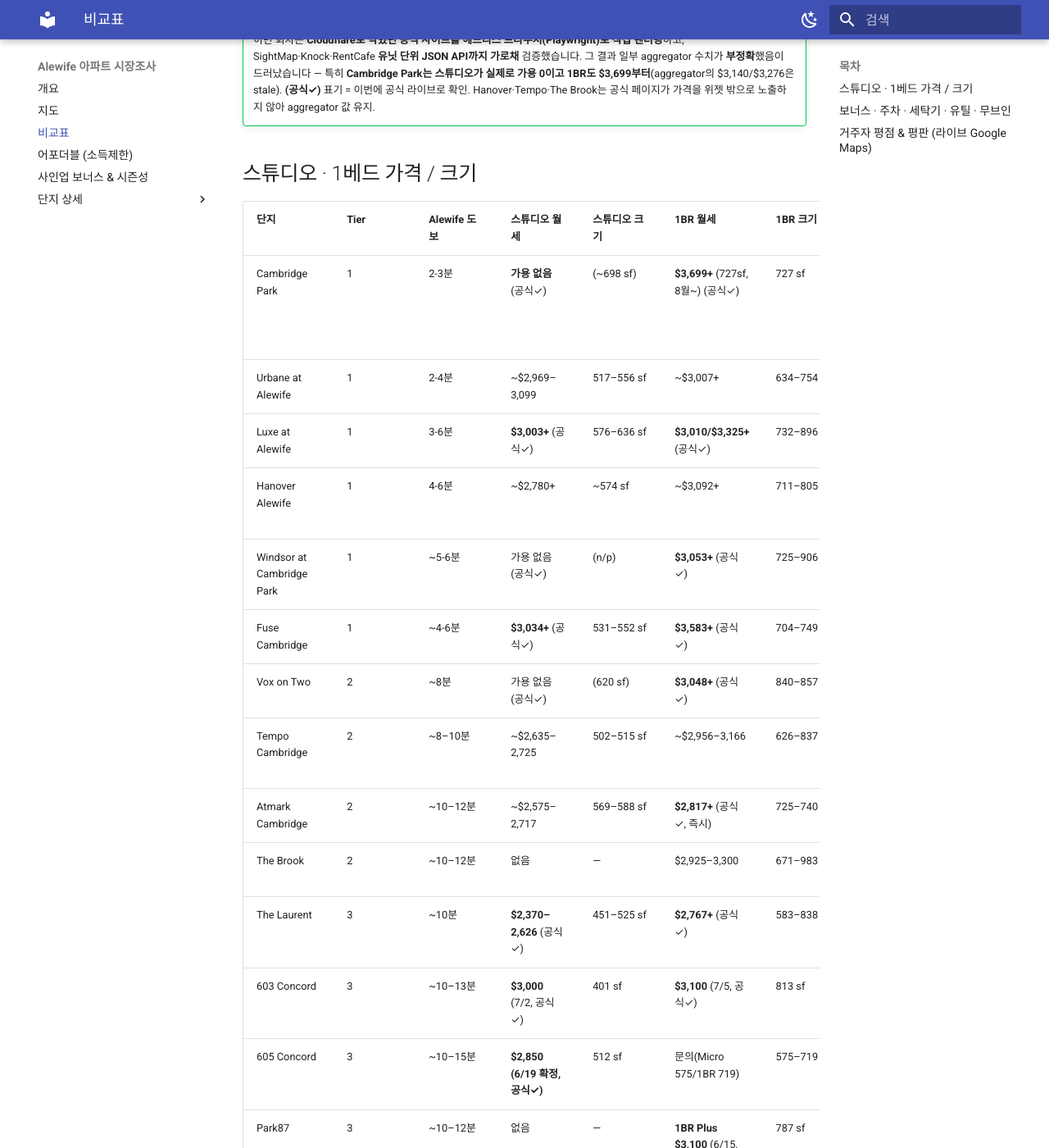
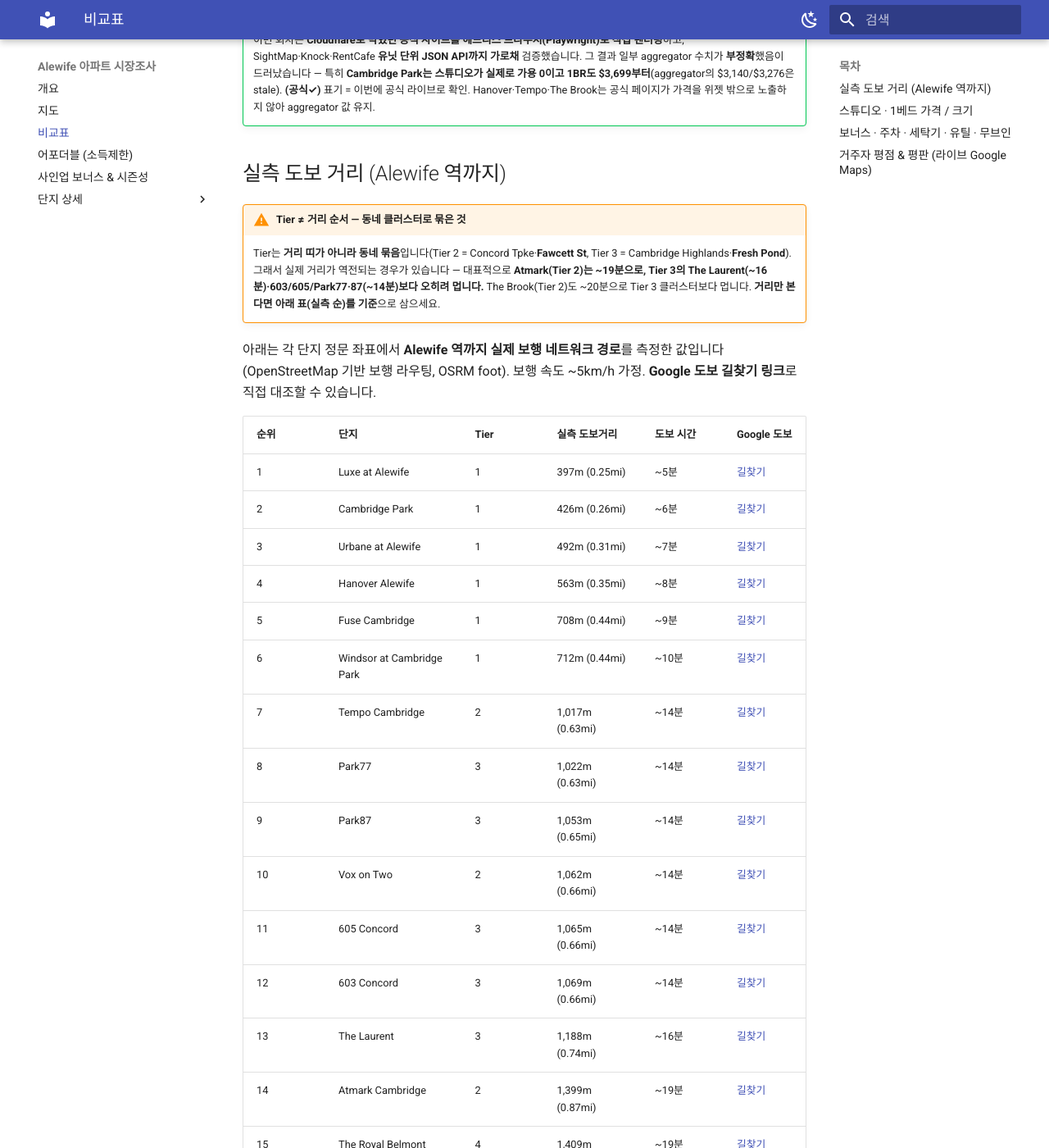
Before and after one commit to youngshk/boston-moving, an MkDocs documentation site: the page built from docs/comparison.md, in a window 1280 px wide and 1400 px high, scrolled down 355 px. Shown: the whole window at 82% size. Built offline with MkDocs 1.6.1 and Material for MkDocs 9.7.7, drawn with Linux system fonts in a browser that asks for light colours; some of the changed text lies outside the part shown.

Commit message:
실측 도보거리(OSM 보행 라우팅) 추가 + Tier vs 거리 설명
Tier는 거리 띠가 아니라 동네 클러스터(Fawcett St=T2, Fresh Pond=T3)라 거리 역전 발생.
실제 보행 네트워크 거리를 측정해 비교표에 정리.

- comparison.md: "실측 도보 거리" 표 신설 (Alewife 역까지, OSRM foot, Google 도보 길찾기 링크 포함)
- 핵심: Atmark(T2) ~19분 > Laurent(T3) ~16분 — 더 가까운 Tier에 있는데 실제론 더 멈
- 가격표 "Alewife 도보" 열 18개 전부 추정치→실측값으로 교체
- Atmark·The Brook·Laurent 거리 표기 정정(과대평가됐던 Fawcett St 클러스터)

Co-Authored-By: Claude Opus 4.8 (1M context) <noreply@anthropic.com>

```diff
--- a/docs/comparison.md
+++ b/docs/comparison.md
@@ -7,28 +7,61 @@
 !!! success "🔓 06-13 공식 라이브 재검증 (Playwright)"
     이번 회차는 **Cloudflare로 막혔던 공식 사이트를 헤드리스 브라우저(Playwright)로 직접 렌더링**하고, SightMap·Knock·RentCafe **유닛 단위 JSON API까지 가로채** 검증했습니다. 그 결과 일부 aggregator 수치가 **부정확**했음이 드러났습니다 — 특히 **Cambridge Park는 스튜디오가 실제로 가용 0이고 1BR도 $3,699부터**(aggregator의 $3,140/$3,276은 stale). **(공식✓)** 표기 = 이번에 공식 라이브로 확인. Hanover·Tempo·The Brook는 공식 페이지가 가격을 위젯 밖으로 노출하지 않아 aggregator 값 유지.
 
+## 실측 도보 거리 (Alewife 역까지)
+
+!!! warning "Tier ≠ 거리 순서 — 동네 클러스터로 묶은 것"
+    Tier는 **거리 띠가 아니라 동네 묶음**입니다(Tier 2 = Concord Tpke·**Fawcett St**, Tier 3 = Cambridge Highlands·**Fresh Pond**). 그래서 실제 거리가 역전되는 경우가 있습니다 — 대표적으로 **Atmark(Tier 2)는 ~19분으로, Tier 3의 The Laurent(~16분)·603/605/Park77·87(~14분)보다 오히려 멉니다.** The Brook(Tier 2)도 ~20분으로 Tier 3 클러스터보다 멉니다. **거리만 본다면 아래 표(실측 순)를 기준**으로 삼으세요.
+
+아래는 각 단지 정문 좌표에서 **Alewife 역까지 실제 보행 네트워크 경로**를 측정한 값입니다(OpenStreetMap 기반 보행 라우팅, OSRM foot). 보행 속도 ~5km/h 가정. **Google 도보 길찾기 링크**로 직접 대조할 수 있습니다.
+
+| 순위 | 단지 | Tier | 실측 도보거리 | 도보 시간 | Google 도보 |
+|---|---|---|---|---|---|
+| 1 | Luxe at Alewife | 1 | 397m (0.25mi) | ~5분 | [길찾기](https://www.google.com/maps/dir/?api=1&origin=42.39300,-71.14189&destination=42.39600,-71.14128&travelmode=walking) |
+| 2 | Cambridge Park | 1 | 426m (0.26mi) | ~6분 | [길찾기](https://www.google.com/maps/dir/?api=1&origin=42.39401,-71.14311&destination=42.39600,-71.14128&travelmode=walking) |
+| 3 | Urbane at Alewife | 1 | 492m (0.31mi) | ~7분 | [길찾기](https://www.google.com/maps/dir/?api=1&origin=42.39409,-71.14384&destination=42.39600,-71.14128&travelmode=walking) |
+| 4 | Hanover Alewife | 1 | 563m (0.35mi) | ~8분 | [길찾기](https://www.google.com/maps/dir/?api=1&origin=42.39361,-71.14479&destination=42.39600,-71.14128&travelmode=walking) |
+| 5 | Fuse Cambridge | 1 | 708m (0.44mi) | ~9분 | [길찾기](https://www.google.com/maps/dir/?api=1&origin=42.39544,-71.14757&destination=42.39600,-71.14128&travelmode=walking) |
+| 6 | Windsor at Cambridge Park | 1 | 712m (0.44mi) | ~10분 | [길찾기](https://www.google.com/maps/dir/?api=1&origin=42.39450,-71.14772&destination=42.39600,-71.14128&travelmode=walking) |
+| 7 | Tempo Cambridge | 2 | 1,017m (0.63mi) | ~14분 | [길찾기](https://www.google.com/maps/dir/?api=1&origin=42.40012,-71.15043&destination=42.39600,-71.14128&travelmode=walking) |
+| 8 | Park77 | 3 | 1,022m (0.63mi) | ~14분 | [길찾기](https://www.google.com/maps/dir/?api=1&origin=42.38930,-71.14005&destination=42.39600,-71.14128&travelmode=walking) |
+| 9 | Park87 | 3 | 1,053m (0.65mi) | ~14분 | [길찾기](https://www.google.com/maps/dir/?api=1&origin=42.38980,-71.13948&destination=42.39600,-71.14128&travelmode=walking) |
+| 10 | Vox on Two | 2 | 1,062m (0.66mi) | ~14분 | [길찾기](https://www.google.com/maps/dir/?api=1&origin=42.40001,-71.15112&destination=42.39600,-71.14128&travelmode=walking) |
+| 11 | 605 Concord | 3 | 1,065m (0.66mi) | ~14분 | [길찾기](https://www.google.com/maps/dir/?api=1&origin=42.38926,-71.14489&destination=42.39600,-71.14128&travelmode=walking) |
+| 12 | 603 Concord | 3 | 1,069m (0.66mi) | ~14분 | [길찾기](https://www.google.com/maps/dir/?api=1&origin=42.38912,-71.14443&destination=42.39600,-71.14128&travelmode=walking) |
+| 13 | The Laurent | 3 | 1,188m (0.74mi) | ~16분 | [길찾기](https://www.google.com/maps/dir/?api=1&origin=42.39129,-71.14478&destination=42.39600,-71.14128&travelmode=walking) |
+| 14 | Atmark Cambridge | 2 | 1,399m (0.87mi) | ~19분 | [길찾기](https://www.google.com/maps/dir/?api=1&origin=42.39123,-71.14562&destination=42.39600,-71.14128&travelmode=walking) |
+| 15 | The Royal Belmont | 4 | 1,409m (0.87mi) | ~19분 | [길찾기](https://www.google.com/maps/dir/?api=1&origin=42.39921,-71.15447&destination=42.39600,-71.14128&travelmode=walking) |
+| 16 | The Brook | 2 | 1,495m (0.93mi) | ~20분 | [길찾기](https://www.google.com/maps/dir/?api=1&origin=42.39313,-71.14692&destination=42.39600,-71.14128&travelmode=walking) |
+| 17 | Chester Street | 4 | 1,603m (1.00mi) | ~21분 | [길찾기](https://www.google.com/maps/dir/?api=1&origin=42.39360,-71.12481&destination=42.39600,-71.14128&travelmode=walking) |
+| 18 | Walden Park | 4 | 1,836m (1.14mi) | ~24분 | [길찾기](https://www.google.com/maps/dir/?api=1&origin=42.38709,-71.12967&destination=42.39600,-71.14128&travelmode=walking) |
+
+!!! note "측정 방법·오차"
+    - 출발점은 각 단지 정문 좌표, 도착점은 Alewife 역 노드(42.39600, -71.14128). **건물 입구·역 출입구(차고/버스웨이/플랫폼)를 어디로 잡느냐에 따라 ±1–2분** 차이가 납니다.
+    - OSM 보행 네트워크 기준이라 **Google과 보통 1–2분 내로 일치**하지만, 정확한 비교는 위 "Google 도보" 링크로 직접 확인하세요. 신호 대기·실제 걸음 속도는 미반영.
+    - 기존 본문의 "도보 N분"은 동네 단위 추정치였고, 이 표가 **실측 기준**입니다.
+
 ## 스튜디오 · 1베드 가격 / 크기
 
 | 단지 | Tier | Alewife 도보 | 스튜디오 월세 | 스튜디오 크기 | 1BR 월세 | 1BR 크기 | 비고 (공식✓ = 06-13 라이브) |
 |---|---|---|---|---|---|---|---|
-| Cambridge Park | 1 | 2-3분 | **가용 없음** (공식✓) | (~698 sf) | **$3,699+** (727sf, 8월~) (공식✓) | 727 sf | ⚠️ aggregator $3,140/$3,276은 stale, **공식엔 스튜디오 0개** |
-| Urbane at Alewife | 1 | 2-4분 | ~$2,969–3,099 | 517–556 sf | ~$3,007+ | 634–754 sf | 1BR 즉시입주 $3,007 신규 |
-| Luxe at Alewife | 1 | 3-6분 | **$3,003+** (공식✓) | 576–636 sf | **$3,010/$3,325+** (공식✓) | 732–896 sf | 1개월 무료+$99 공식✓ |
-| Hanover Alewife | 1 | 4-6분 | ~$2,780+ | ~574 sf | ~$3,092+ | 711–805 sf | 공식 위젯 가격 미노출, Zumper 기준 |
-| Windsor at Cambridge Park | 1 | ~5-6분 | 가용 없음 (공식✓) | (n/p) | **$3,053+** (공식✓) | 725–906 sf | 2014년, 398세대 |
-| Fuse Cambridge | 1 | ~4-6분 | **$3,034+** (공식✓) | 531–552 sf | **$3,583+** (공식✓) | 704–749 sf | Bozzuto, LEED Silver |
-| Vox on Two | 2 | ~8분 | 가용 없음 (공식✓) | (620 sf) | **$3,048+** (공식✓) | 840–857 sf | 12세대 가용, 전부 1BR↑ |
-| Tempo Cambridge | 2 | ~8–10분 | ~$2,635–2,725 | 502–515 sf | ~$2,956–3,166 | 626–837 sf | 공식 미렌더, ApartmentList 기준 |
-| Atmark Cambridge | 2 | ~10–12분 | ~$2,575–2,717 | 569–588 sf | **$2,817+** (공식✓, 즉시) | 725–740 sf | 1개월 무료 공식✓ |
-| The Brook | 2 | ~10–12분 | 없음 | — | $2,925–3,300 | 671–983 sf | #506 신규 추가 |
-| The Laurent | 3 | ~10분 | **$2,370–2,626** (공식✓) | 451–525 sf | **$2,767+** (공식✓) | 583–838 sf | 전 스튜디오 ↓ $157–168, $1,000 off |
-| 603 Concord | 3 | ~10–13분 | **$3,000** (7/2, 공식✓) | 401 sf | **$3,100** (7/5, 공식✓) | 813 sf | "전화 문의 특가" |
-| 605 Concord | 3 | ~10–15분 | **$2,850 (6/19 확정, 공식✓)** | 512 sf | 문의(Micro 575/1BR 719) | 575–719 sf | 입주일 6/19로 확정 |
-| Park87 | 3 | ~10–12분 | 없음 | — | **1BR Plus $3,100** (6/15, 공식✓) | 787 sf | 기본 1BR 가용 없음 |
-| Park77 | 3 | ~10–15분 | 가용 없음 (공식✓) | 444 sf | 가용 없음 (공식✓) | 741 sf | 스튜디오·1BR 모두 공실 0 |
-| The Royal Belmont | 4 | ~15–20분 | 가용 없음 (공식✓) | 596 sf | **$2,870–3,190** (공식✓) | 632–1,062 sf | 1BR 13세대(752sf ~$2,875×다수) |
-| Walden Park *(Porter)* | 4 | ~25–30분 | **$2,490+** (공식✓) | 539 sf | **$2,860+** (공식✓) | 625–760 sf | 스튜디오3·1BR6 가용 |
-| Chester Street *(Porter/Davis)* | 4 | ~30분+ | **$2,200–2,400** (공식✓) | 380 sf | 가용 없음 (공식✓) | — | 스튜디오 6세대, 최저가 |
+| Cambridge Park | 1 | ~6분 | **가용 없음** (공식✓) | (~698 sf) | **$3,699+** (727sf, 8월~) (공식✓) | 727 sf | ⚠️ aggregator $3,140/$3,276은 stale, **공식엔 스튜디오 0개** |
+| Urbane at Alewife | 1 | ~7분 | ~$2,969–3,099 | 517–556 sf | ~$3,007+ | 634–754 sf | 1BR 즉시입주 $3,007 신규 |
+| Luxe at Alewife | 1 | ~5분 | **$3,003+** (공식✓) | 576–636 sf | **$3,010/$3,325+** (공식✓) | 732–896 sf | 1개월 무료+$99 공식✓ |
+| Hanover Alewife | 1 | ~8분 | ~$2,780+ | ~574 sf | ~$3,092+ | 711–805 sf | 공식 위젯 가격 미노출, Zumper 기준 |
+| Windsor at Cambridge Park | 1 | ~10분 | 가용 없음 (공식✓) | (n/p) | **$3,053+** (공식✓) | 725–906 sf | 2014년, 398세대 |
+| Fuse Cambridge | 1 | ~9분 | **$3,034+** (공식✓) | 531–552 sf | **$3,583+** (공식✓) | 704–749 sf | Bozzuto, LEED Silver |
+| Vox on Two | 2 | ~14분 | 가용 없음 (공식✓) | (620 sf) | **$3,048+** (공식✓) | 840–857 sf | 12세대 가용, 전부 1BR↑ |
+| Tempo Cambridge | 2 | ~14분 | ~$2,635–2,725 | 502–515 sf | ~$2,956–3,166 | 626–837 sf | 공식 미렌더, ApartmentList 기준 |
+| Atmark Cambridge | 2 | **~19분** | ~$2,575–2,717 | 569–588 sf | **$2,817+** (공식✓, 즉시) | 725–740 sf | 1개월 무료 공식✓ |
+| The Brook | 2 | **~20분** | 없음 | — | $2,925–3,300 | 671–983 sf | #506 신규 추가 |
+| The Laurent | 3 | ~16분 | **$2,370–2,626** (공식✓) | 451–525 sf | **$2,767+** (공식✓) | 583–838 sf | 전 스튜디오 ↓ $157–168, $1,000 off |
+| 603 Concord | 3 | ~14분 | **$3,000** (7/2, 공식✓) | 401 sf | **$3,100** (7/5, 공식✓) | 813 sf | "전화 문의 특가" |
+| 605 Concord | 3 | ~14분 | **$2,850 (6/19 확정, 공식✓)** | 512 sf | 문의(Micro 575/1BR 719) | 575–719 sf | 입주일 6/19로 확정 |
+| Park87 | 3 | ~14분 | 없음 | — | **1BR Plus $3,100** (6/15, 공식✓) | 787 sf | 기본 1BR 가용 없음 |
+| Park77 | 3 | ~14분 | 가용 없음 (공식✓) | 444 sf | 가용 없음 (공식✓) | 741 sf | 스튜디오·1BR 모두 공실 0 |
+| The Royal Belmont | 4 | ~19분 | 가용 없음 (공식✓) | 596 sf | **$2,870–3,190** (공식✓) | 632–1,062 sf | 1BR 13세대(752sf ~$2,875×다수) |
+| Walden Park *(Porter)* | 4 | ~24분 | **$2,490+** (공식✓) | 539 sf | **$2,860+** (공식✓) | 625–760 sf | 스튜디오3·1BR6 가용 |
+| Chester Street *(Porter/Davis)* | 4 | ~21분 | **$2,200–2,400** (공식✓) | 380 sf | 가용 없음 (공식✓) | — | 스튜디오 6세대, 최저가 |
 
 ## 보너스 · 주차 · 세탁기 · 유틸 · 무브인
 
```
Also changed, not shown: docs/tier2.md (+2 -2 lines), docs/tier3.md (+1 -1 lines).
